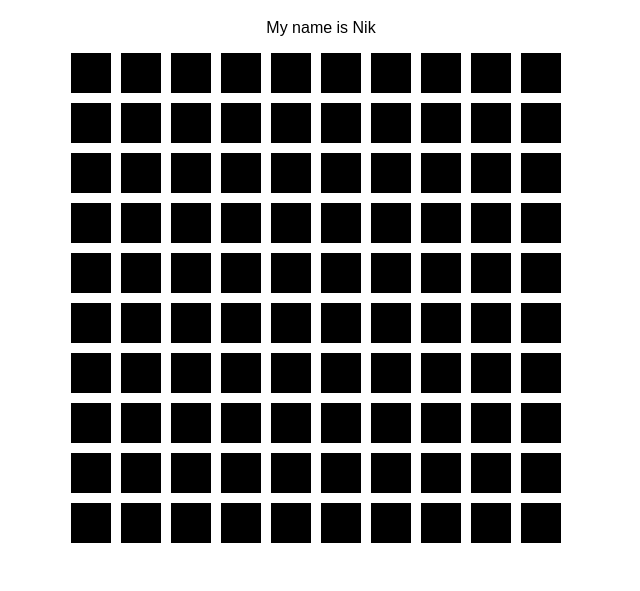
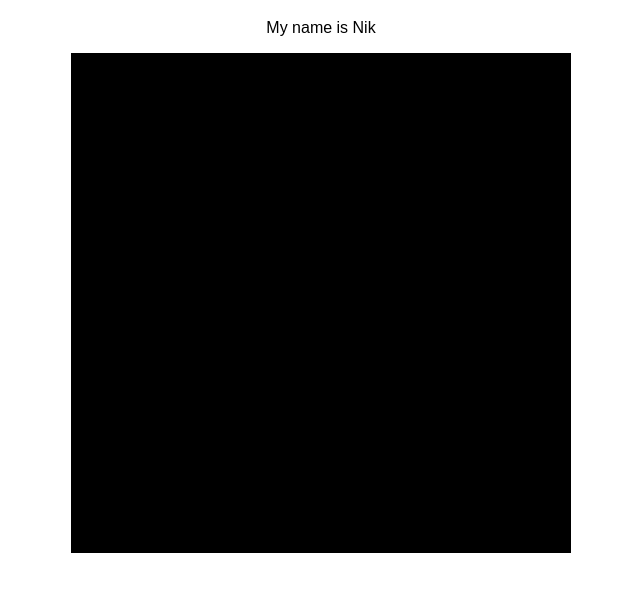
Before and after one commit to NikDaStick/NikDaStick.github.io, a plain HTML site: page index.html in a window 1280 px wide. Shown: the part 61-652 px from the top of the page, without its empty margins (319-959 px from the left). Drawn offline with Linux system fonts and the light colour scheme.

Commit message:
background

```diff
--- a/index.html
+++ b/index.html
@@ -20,10 +20,16 @@
                              [1, 1, 1, 1, 1, 1, 1, 1, 1, 1]];
             let canvas = document.querySelector("canvas");
             let context = canvas.getContext("2d");
-            context.fillStyle = "black";
             for (var i = 0; i < 10; i++) {
                 for (var j = 0; j < 10; j++) {
-                    context.fillRect(i * 50, j * 50, 40, 40);
+                    if (levelData[i][j] == 0) {
+                        context.fillStyle = "black"
+                        context.fillRect(i * 50, j * 50, 50, 50);
+                    }
+                    else {
+                        context.fillStyle = "whtie"
+                        context.fillRect(i * 50, j * 50, 50, 50)
+                    }
                 }
             }
         </script>
```
